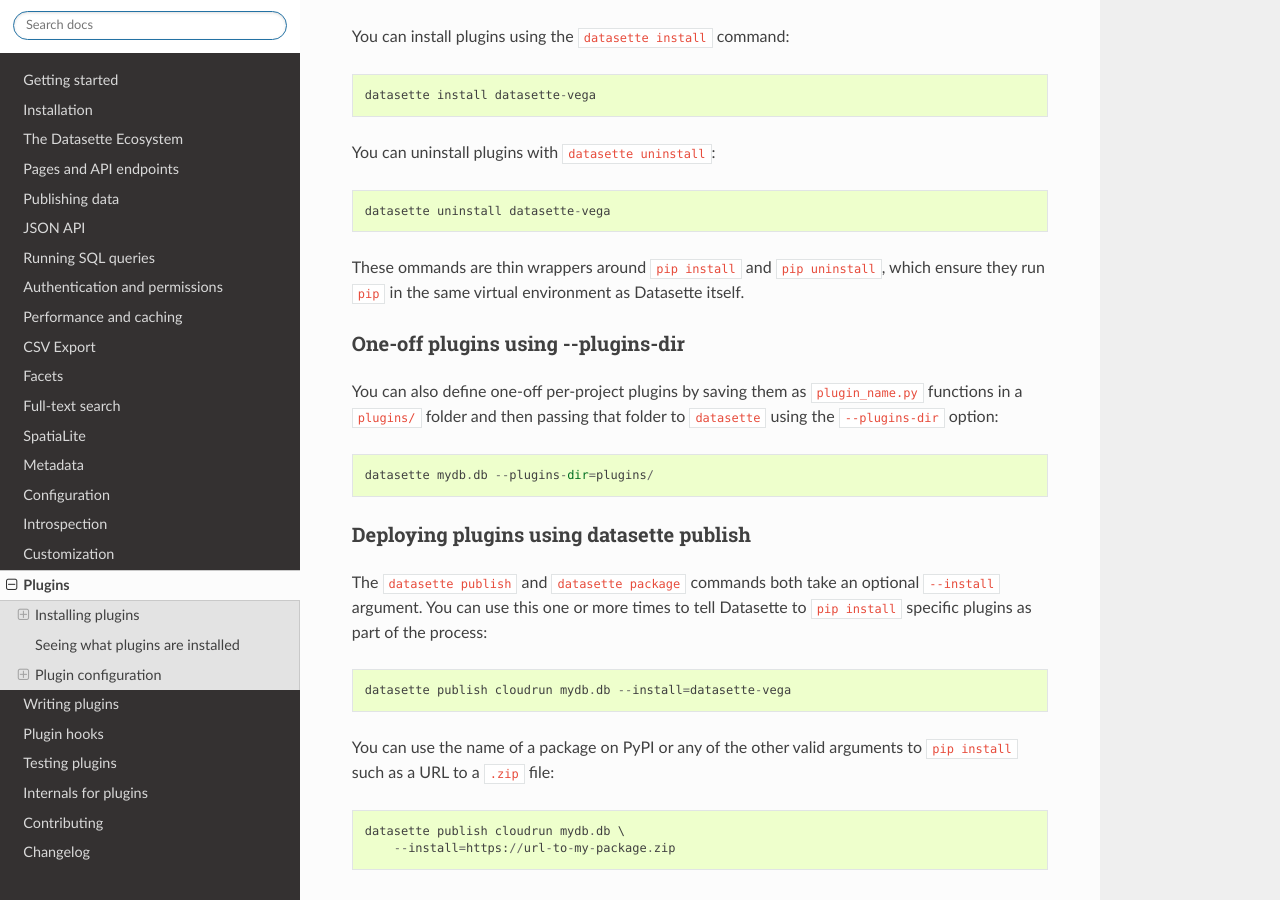
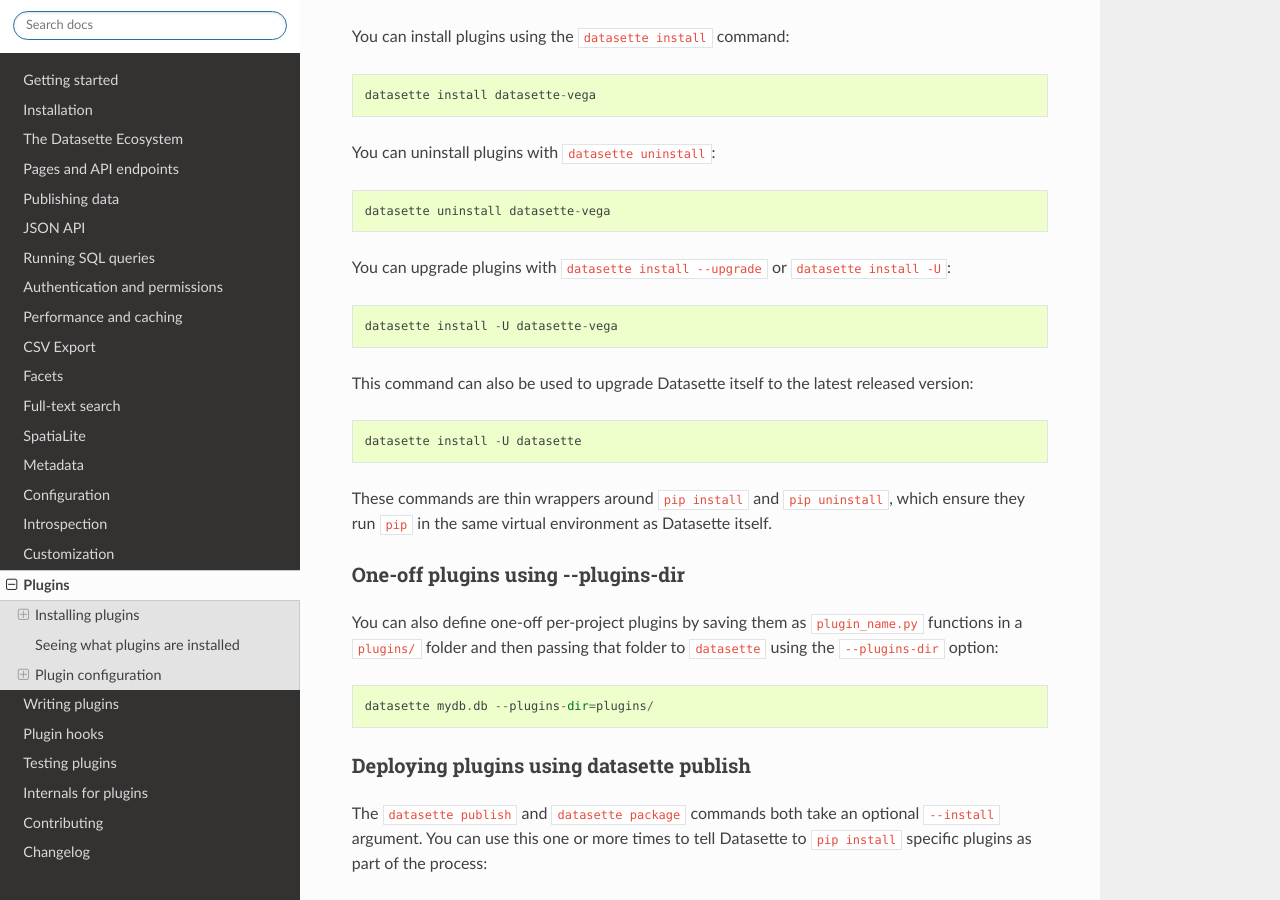
Before and after one commit to simonw/datasette, a Sphinx documentation site: the page built from docs/plugins.rst, in a window 1280 px wide and 900 px high, scrolled down 814 px. Built offline with Sphinx 7.4.7 and the Read the Docs theme 2.0.0, drawn with Linux system fonts in a browser that asks for light colours.

Commit message:
datasette install --upgrade option, closes #945

```diff
--- a/docs/plugins.rst
+++ b/docs/plugins.rst
@@ -43,7 +43,15 @@
 
     datasette uninstall datasette-vega
 
-These ommands are thin wrappers around ``pip install`` and ``pip uninstall``, which ensure they run ``pip`` in the same virtual environment as Datasette itself.
+You can upgrade plugins with ``datasette install --upgrade`` or ``datasette install -U``::
+
+    datasette install -U datasette-vega
+
+This command can also be used to upgrade Datasette itself to the latest released version::
+
+    datasette install -U datasette
+
+These commands are thin wrappers around ``pip install`` and ``pip uninstall``, which ensure they run ``pip`` in the same virtual environment as Datasette itself.
 
 One-off plugins using --plugins-dir
 ~~~~~~~~~~~~~~~~~~~~~~~~~~~~~~~~~~~
```
Also changed, not shown: 2 other files.
